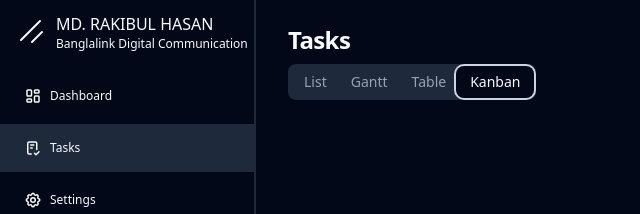
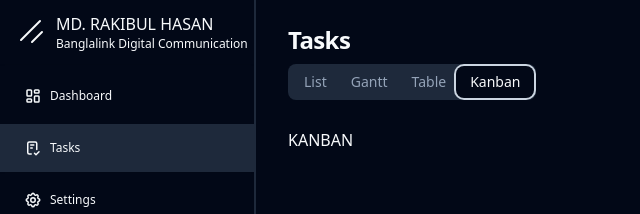
Before and after one commit to rhasanm/productivex, a React (Vite) app: page /tasks in a window 1280 px wide. Both pictures are taken after a click on the tab "Kanban". Shown: the top 214 px of the page, without its empty margins (0-640 px from the left). Built offline with nearby package versions, Linux system fonts and the light colour scheme.

Commit message:
kanban init

```diff
--- /dev/null
+++ b/src/pages/tasks/components/kanban.tsx
@@ -0,0 +1,6 @@
+const Kanban = () => {
+    return (
+        <div>KANBAN</div>
+    )
+};
+export default Kanban;
--- a/src/pages/tasks/index.tsx
+++ b/src/pages/tasks/index.tsx
@@ -8,6 +8,7 @@ import { Tabs, TabsList, TabsTrigger, TabsContent } from "@/components/ui/tabs";
 import { Card } from "@/components/ui/card";
 import TaskList from "./components/list";
 import TaskForm from "./components/form";
+import Kanban from "./components/kanban";
 
 export default function Tasks() {
   const [tasks, setTasks] = useState<Task[]>([]);
@@ -91,6 +92,11 @@ export default function Tasks() {
               <DataTable data={tasks} columns={columns} />
             </div>
           </TabsContent>
+          <TabsContent value="kanban" className="space-y-4">
+            <div className="-mx-4 flex-1 overflow-auto px-4 py-1 lg:flex-row lg:space-x-12 lg:space-y-0">
+              <Kanban />
+            </div>
+          </TabsContent>
           <TabsContent value="list" className="space-y-4">
             <div className="w-full -mx-4 flex-1 overflow-auto px-4 py-1 lg:flex-row lg:space-x-12 lg:space-y-0">
               <Card className="min-h-[650px] w-full">
```
